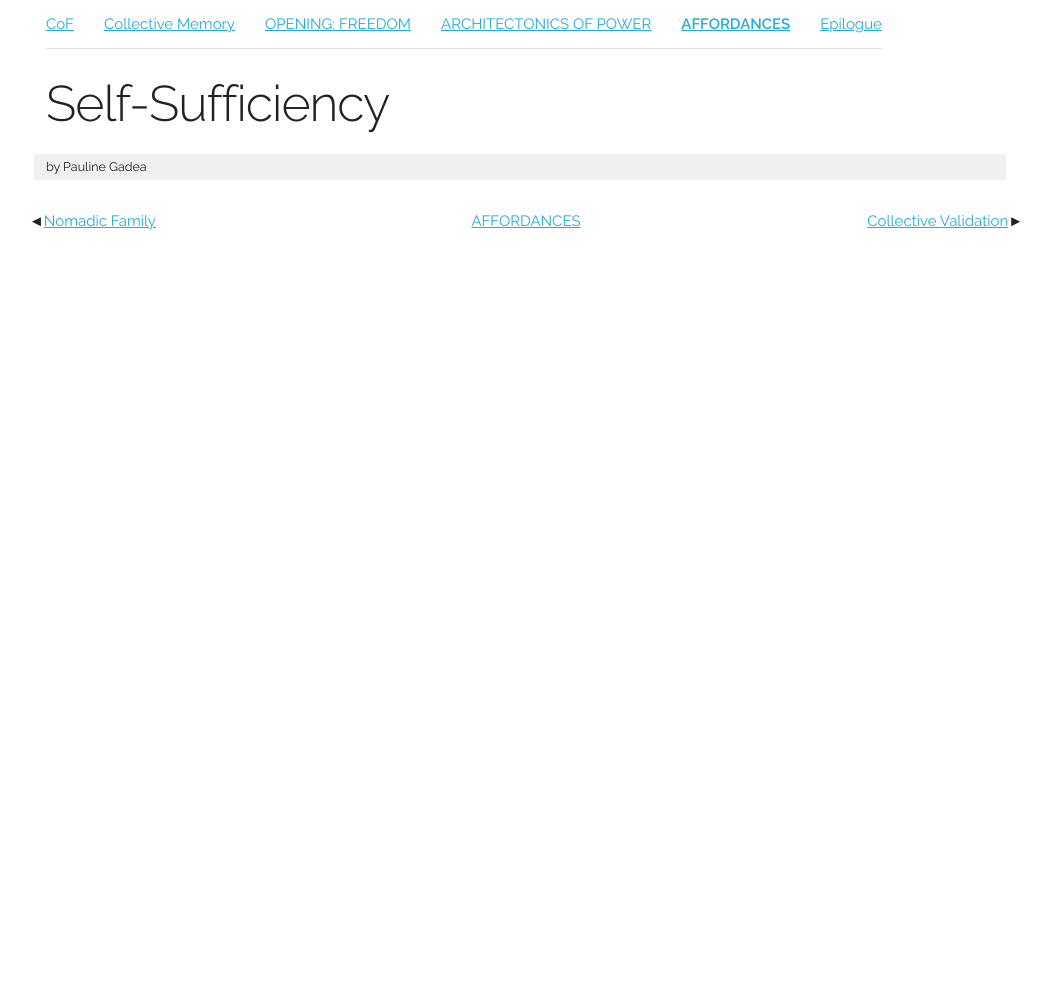
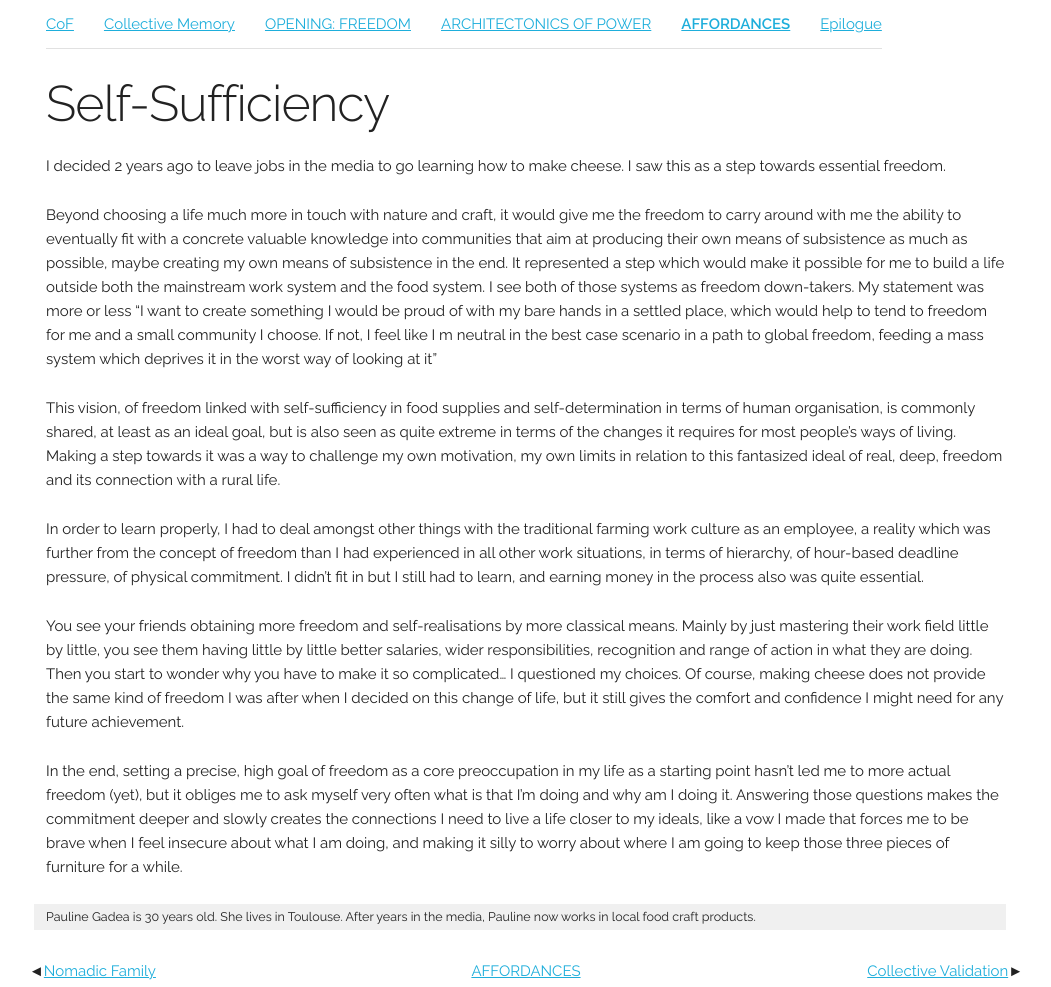
Before and after one commit to costoffreedom/costoffreedom.cc, a Jekyll site: the page built from book/affordances/self-sufficiency.md, in a window 1280 px wide. Shown: the whole page, without its empty margins (114-1165 px from the left). Built offline with Jekyll 4.4.1, drawn with Linux system fonts in a browser that asks for light colours; before the commit the page ends 900 px from its top, so only the background shows below that.

Commit message:
Add Self-Sufficiency

```diff
--- a/book/affordances/self-sufficiency.md
+++ b/book/affordances/self-sufficiency.md
@@ -19,4 +19,58 @@ next: <a href="collective-validation">Collective Validation</a>
 
 # {{ page.title }}
 
-<p class="author bio">by {{ page.author }}</p>
+I decided 2 years ago to leave jobs in the media to go learning how to
+make cheese. I saw this as a step towards essential freedom.
+
+Beyond choosing a life much more in touch with nature and craft, it
+would give me the freedom to carry around with me the ability to
+eventually fit with a concrete valuable knowledge into communities
+that aim at producing their own means of subsistence as much as
+possible, maybe creating my own means of subsistence in the end. It
+represented a step which would make it possible for me to build a life
+outside both the mainstream work system and the food system. I see
+both of those systems as freedom down-takers. My statement was more or
+less "I want to create something I would be proud of with my bare
+hands in a settled place, which would help to tend to freedom for me
+and a small community I choose. If not, I feel like I m neutral in the
+best case scenario in a path to global freedom, feeding a mass system
+which deprives it in the worst way of looking at it"
+
+This vision, of freedom linked with self-sufficiency in food supplies
+and self-determination in terms of human organisation, is commonly
+shared, at least as an ideal goal, but is also seen as quite extreme
+in terms of the changes it requires for most people's ways of
+living. Making a step towards it was a way to challenge my own
+motivation, my own limits in relation to this fantasized ideal of
+real, deep, freedom and its connection with a rural life.
+
+In order to learn properly, I had to deal amongst other things with
+the traditional farming work culture as an employee, a reality which
+was further from the concept of freedom than I had experienced in all
+other work situations, in terms of hierarchy, of hour-based deadline
+pressure, of physical commitment. I didn’t fit in but I still had to
+learn, and earning money in the process also was quite essential.
+
+You see your friends obtaining more freedom and self-realisations by
+more classical means. Mainly by just mastering their work field little
+by little, you see them having little by little better salaries, wider
+responsibilities, recognition and range of action in what they are
+doing. Then you start to wonder why you have to make it so
+complicated... I questioned my choices. Of course, making cheese does
+not provide the same kind of freedom I was after when I decided on
+this change of life, but it still gives the comfort and confidence I
+might need for any future achievement.
+
+In the end, setting a precise, high goal of freedom as a core
+preoccupation in my life as a starting point hasn't led me to more
+actual freedom (yet), but it obliges me to ask myself very often what
+is that I'm doing and why am I doing it.  Answering those questions
+makes the commitment deeper and slowly creates the connections I need
+to live a life closer to my ideals, like a vow I made that forces me
+to be brave when I feel insecure about what I am doing, and making it
+silly to worry about where I am going to keep those three pieces of
+furniture for a while.
+
+<p class="author bio">Pauline Gadea is 30 years old. She lives in
+Toulouse. After years in the media, Pauline now works in local food
+craft products.</p>
```
